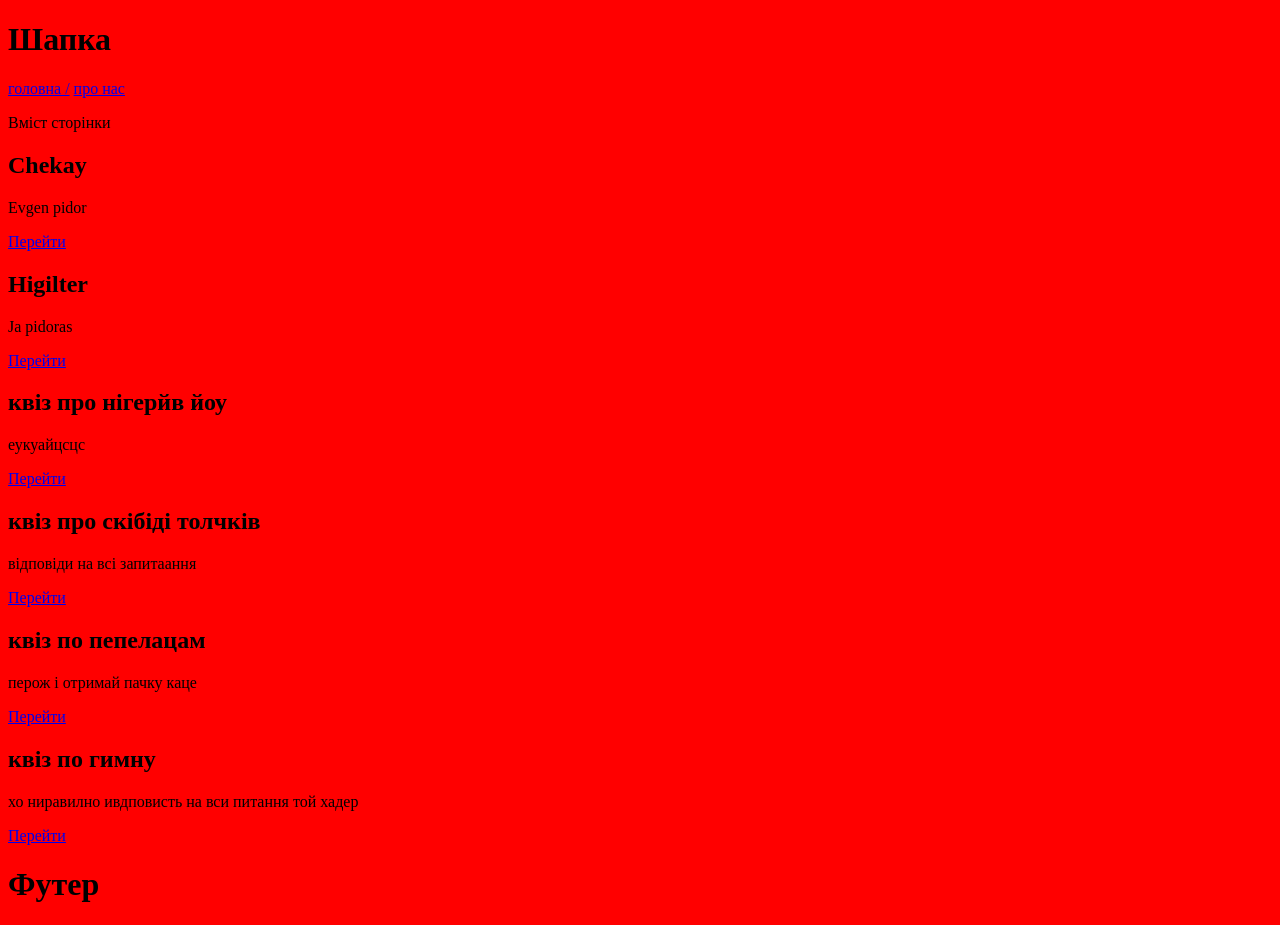
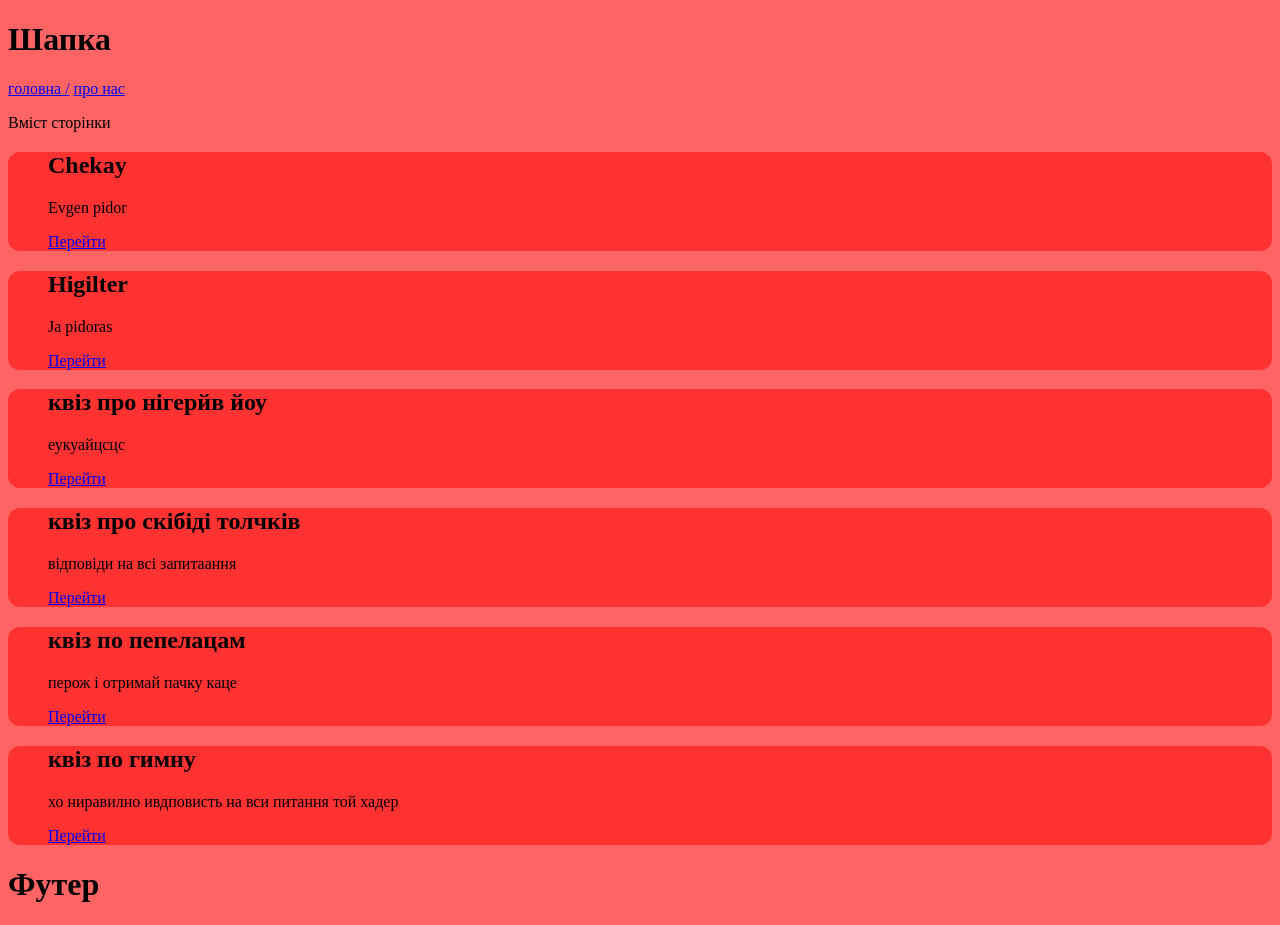
Before and after one commit to kurunukoleh/kakut, a Flask app: page / in a window 1280 px wide. Run offline with Flask 3, Linux system fonts and the light colour scheme; data comes from the database, SQL or seed files in the repository; both versions use the stored data as it was after the commit.

Commit message:
lesson5(hw)

```diff
--- a/main.py
+++ b/main.py
@@ -3,7 +3,7 @@ from datamanager import DBMmanager
 db_manager = DBMmanager("kakut.db")
 db_manager.create_tables()
 
-#db_manager.addd_quiz(4 , "квіз про нігерйв йоу" , "еукуайцсцс")
 #print(db_manager.get_quises())
-#db_manager.addd_question(1 , 2 , "fvaagrgr")
+#db_manager.addd_quiz(6 , "квіз по гимну" , "хо ниравилно ивдповисть на вси  питання той хадер")
+#db_manager.addd_question(15 , 6 , "ха відповиси а це питтаана правилно і получи гимна кусок")
 db_manager.get_question(2)
--- a/static/style.css
+++ b/static/style.css
@@ -1,5 +1,5 @@
 body{
-    background : red;
+    background : rgb(255 , 100 ,100) ;
 }
 
 .bl{
@@ -13,5 +13,6 @@ body{
 }
 
 .qst{
-    background_color : rgb(255 , 255 ,255)
+    background : rgb(255 , 50 ,50);
+    border-radius : 12px;
 }
--- a/templates/index.html
+++ b/templates/index.html
@@ -3,9 +3,9 @@
 <p> Вміст сторінки </p>
 
 {% for quiz in quizess %}
-    <h2>{{ quiz[1] }}</h2>
+    <dir class = "qst"><h2>{{ quiz[1] }}</h2>
     <p>{{ quiz[2] }}</p>
-    <a href="#">Перейти</a>
+    <a href="#">Перейти</a></dir>
 {% endfor %}
 
 
```
Also changed, not shown: kakut.db.
